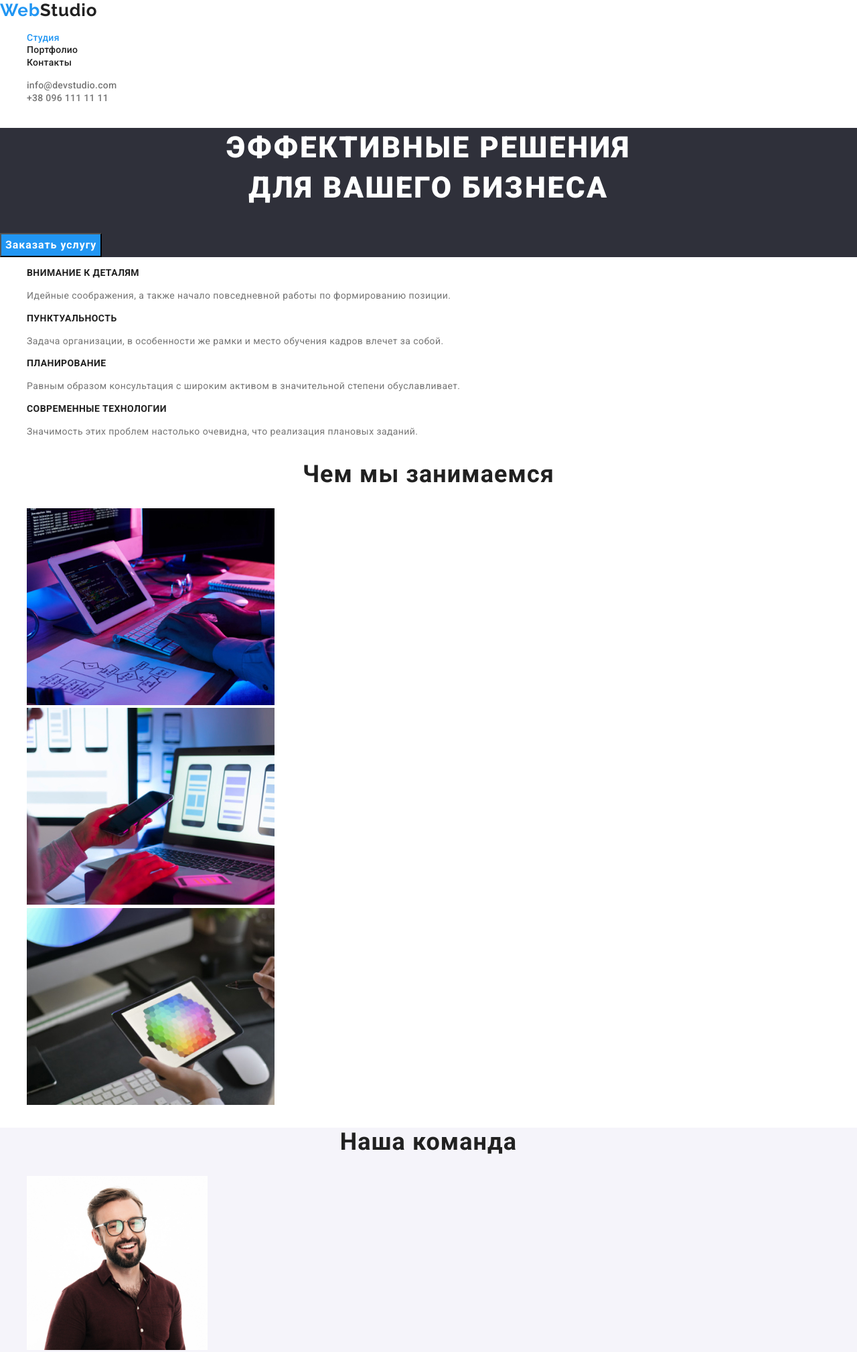
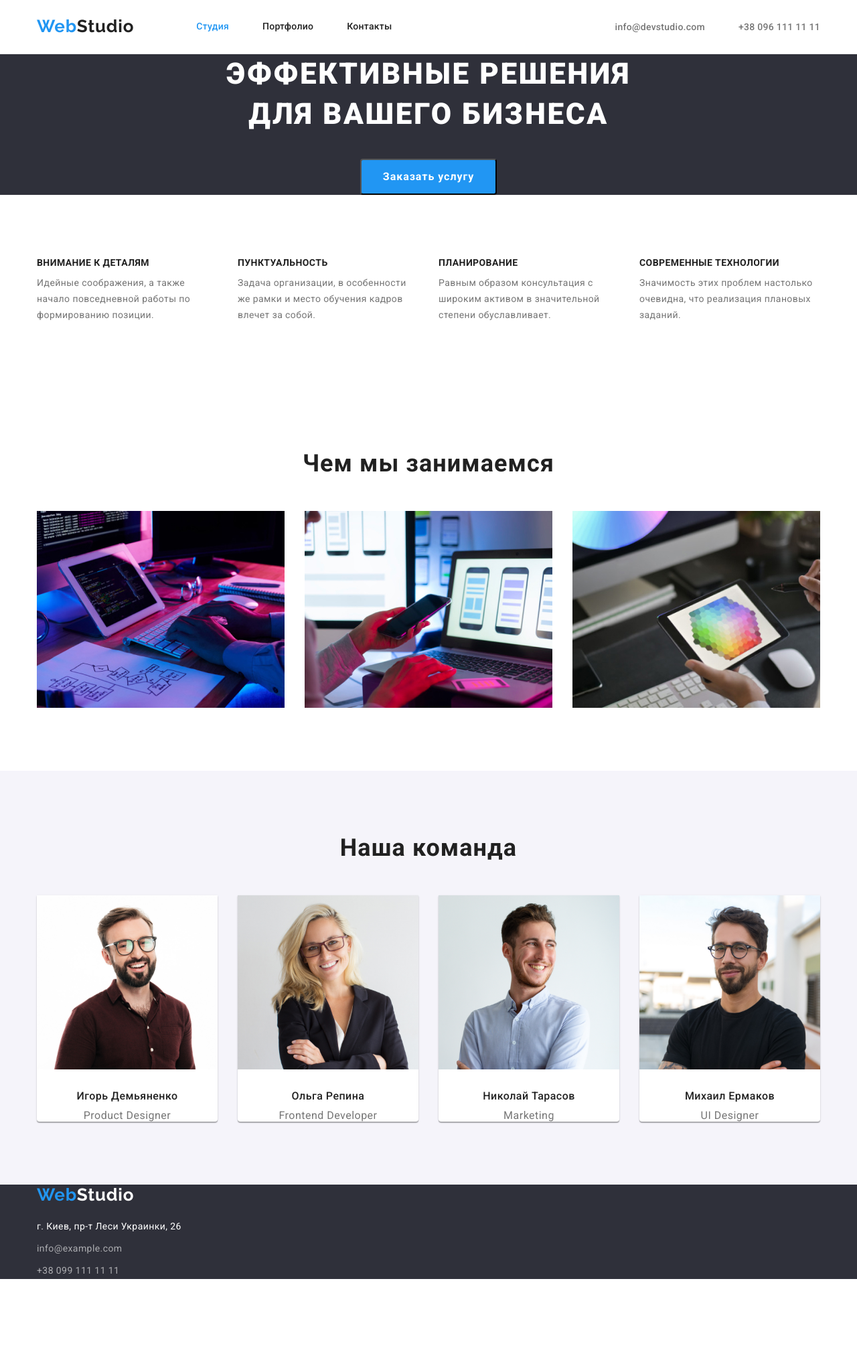
Before and after one commit to Dmitruhub/goit-markup-hw-03, a plain HTML site: page index.html in a window 1280 px wide. Shown: the top 2019 px of the page at 67% size. After the commit the page ends 1910 px from the top, so only its background shows below. Drawn offline with nearby package versions, Linux system fonts and the light colour scheme.

Commit message:
Здача 3-го задания

```diff
--- a/css/styles.css
+++ b/css/styles.css
@@ -16,6 +16,11 @@
   --button-color: #188ce8;
   --header-list-color: #757575;
   --address-list-color: rgba(255, 255, 255, 0.6);
+  --border-color: #eeeeee;
+  --border-hed-color: #ececec;
+  --box-shadow-one: rgba(0, 0, 0, 0.12);
+  --box-shadow-two: rgba(0, 0, 0, 0.14);
+  --box-shadow-three: rgba(0, 0, 0, 0.2);
 }
 
 body {
@@ -25,16 +30,44 @@ body {
 }
 .list {
   list-style: none;
+  padding: 0;
+  margin: 0;
 }
 .link {
   text-decoration: none;
 }
 
 /*            header            */
+.container {
+  margin-left: auto;
+  margin-right: auto;
+  width: 1200px;
+  padding: 0 15px;
+}
+
 .header {
   background-color: var(--primery-bg-color);
+  border-bottom: 1px solid var(--border-hed-color)
 }
+
+.main-list {
+  display: flex;
+  align-items: center;
+}
+
+.header-list {
+  display: flex;
+}
+
+.header-list .header-item + .header-item {
+  margin-left: 50px;
+}
+
 .header-logo {
+  display: block;
+  padding-top: 24px;
+  padding-bottom: 25px;
+  margin-right: 43px;
   color: var(--accennt-color);
   font-family: "Raleway";
   font-weight: 700;
@@ -42,52 +75,49 @@ body {
   line-height: 1.19;
   letter-spacing: 0.03em;
 }
-.header span {
+
+.logo-black {
   color: var(--title-text-color);
 }
-.header-nav {
-  color: var(--title-text-color);
-}
-.header-list .link.current {
-  color: var(--accennt-color);
-}
-.header-logo .link:hover,
-.header-logo .link:focus {
-  color: var(--accennt-color);
-}
+
+.link.current,
 .header-list .link:hover,
 .header-list .link:focus {
   color: var(--accennt-color);
 }
-.header-item {
-}
+
 .header-link {
+  display: block;
+  padding-top: 32px;
+  padding-bottom: 32px;
   font-weight: 500;
   font-size: 14px;
   line-height: 1.14;
   letter-spacing: 0.02em;
   color: var(--title-text-color);
 }
-.header-mail {
+
+.contacts {
+  margin-left: auto;
+}
+
+.header-mail,
+.header-tel {
   color: var(--header-list-color);
   font-weight: 500;
   font-size: 14px;
   line-height: 1.14;
   letter-spacing: 0.02em;
 }
-.header-tel {
-  font-weight: 500;
-  font-size: 14px;
-  line-height: 1.14;
-  letter-spacing: 0.02em;
-  color: var(--header-list-color);
-}
 
 /*                     hero                  */
 .hero {
   background-color: var(--background-color);
+  text-align: center;
 }
 .hero-title {
+  margin-top: 0;
+  margin-bottom: 30;
   color: var(--primery-bg-color);
   background-color: var(--background-color);
   font-weight: 900;
@@ -98,34 +128,43 @@ body {
   text-transform: uppercase;
 }
 .hero-button {
+  border-radius: 4px;
+  padding: 10px 32px;
   color: var(--primery-bg-color);
   background-color: var(--accennt-color);
   font-family: inherit;
   font-weight: 700;
   font-size: 16px;
   line-height: 1.88;
-  display: flex;
   align-items: center;
   text-align: center;
   letter-spacing: 0.06em;
+  cursor: pointer;
 }
-.hero-button.activ:hover,
-.hero-button.activ:focus {
-  color: var(--primery-bg-color);
+.hero-button:hover,
+.hero-button:focus {
   background-color: var(--button-color);
 }
 
 /*                  benefits                  */
 .benefits {
+  padding-top: 94px;
+  padding-bottom: 94px;
+  margin-top: 0;
+  margin-bottom: 0;
   background-color: var(--primery-bg-color);
 }
 .benefits-list {
+  display: flex;
+  justify-content: space-between;
 }
-.benefits-item {
+.benefits-list .benefits-item + .benefits-item {
+  margin-left: 30px;
 }
-.list {
-}
+
 .benefits-title {
+  margin-top: 0;
+  margin-bottom: 10px;
   color: var(--title-text-color);
   font-weight: 700;
   font-size: 14px;
@@ -134,6 +173,9 @@ body {
   text-transform: uppercase;
 }
 .benefits-text {
+  width: 270px;
+  margin-top: 0;
+  margin-bottom: 0;
   color: var(--header-list-color);
   font-size: 14px;
   line-height: 1.71;
@@ -143,8 +185,12 @@ body {
 /*               worktipes                */
 .worktypes {
   background-color: var(--primery-bg-color);
+  padding-top: 94px;
+  padding-bottom: 94px;
 }
 .worktypes-title {
+  margin-top: 0;
+  margin-bottom: 50px;
   color: var(--title-text-color);
   font-weight: 700;
   font-size: 36px;
@@ -152,16 +198,31 @@ body {
   text-align: center;
   letter-spacing: 0.03em;
 }
+
 .worktypes-list {
+  display: flex;
 }
-.worktypes-item {
+
+.worktypes-list .worktypes-item + .worktypes-item {
+  margin-left: 30px;
+}
+
+.photo {
+  background-color: var(--primery-bg-color);
+  display: block;
+  max-width: 100%,
+  height: auto
 }
 
 /*                      command                  */
 .command {
+  padding-top: 94px;
+  padding-bottom: 94px;
   background-color: var(--command-bg-color);
 }
 .command-title {
+  margin-top: 0;
+  margin-bottom: 50px;
   color: var(--title-text-color);
   font-weight: 700;
   font-size: 36px;
@@ -170,6 +231,8 @@ body {
   letter-spacing: 0.03em;
 }
 .command-text {
+  margin-top: 0;
+  margin-bottom: 0;
   color: var(--header-list-color);
   font-size: 16px;
   line-height: 1.19;
@@ -177,10 +240,19 @@ body {
   letter-spacing: 0.03em;
 }
 .command-list {
+  display: flex;
+  justify-content: space-between;
+}
+.command-list .command-item + .command-item {
+  margin-left: 30px;
 }
 .command-item {
+  box-shadow: 0px 1px 3px var(--box-shadow-one), 0px 1px 1px var(--box-shadow-two), 0px 2px 1px var(--box-shadow-three);
+  border-radius: 0px 0px 4px 4px;
 }
 .command-photo {
+  margin-top: 30px;
+  margin-bottom: 10px;
   color: var(--title-text-color);
   font-weight: 500;
   font-size: 16px;
@@ -194,8 +266,8 @@ body {
   color: var(--primery-bg-color);
   background-color: var(--background-color);
 }
+
 .footer .footer-logo {
-  color: var(--accennt-color);
   color: var(--accennt-color);
   font-family: "Raleway";
   font-weight: 700;
@@ -203,15 +275,22 @@ body {
   line-height: 1.19;
   letter-spacing: 0.03em;
 }
+
 .footer span {
   color: var(--primery-bg-color);
 }
+
+.white {
+  color: var(--primery-bg-color);
+}
 .address {
+  font-family: "Roboto";
+  font-style: normal;
 }
 .address-text {
+  margin-top: 0;
+  margin-bottom: 9px;
   color: var(--primery-bg-color);
-  font-family: "Roboto";
-  font-style: normal;
   font-size: 14px;
   line-height: 1.71;
   letter-spacing: 0.03em;
@@ -220,40 +299,65 @@ body {
 .address-list .link:focus {
   color: var(--accennt-color);
 }
-.address-item {
+.address-item:first-child {
+  margin-top: 0;
+  margin-bottom: 9px;
 }
 .address-mail {
   color: var(--address-list-color);
-  font-family: "Roboto";
-  font-style: normal;
   font-size: 14px;
   line-height: 1.71;
   letter-spacing: 0.03em;
 }
 .address-tel {
   color: var(--address-list-color);
-  font-family: "Roboto";
-  font-style: normal;
   font-size: 14px;
   line-height: 1.71;
   letter-spacing: 0.03em;
 }
+.logo {
+  margin-top: 0;
+  margin-bottom: 20px;
+}
 
 /*               portfolio               */
 .portfolio {
+  padding-top: 94px;
+  padding-bottom: 94px;
 }
 .portfoliobutton:hover,
 .portfoliobutton:focus {
   color: var(--primery-bg-color);
   background-color: var(--accennt-color);
 }
-.portfoliobutton-item {
+.portfoliobutton-list {
+  display: flex;
+  margin-bottom: 34px;
+  justify-content: center;
+}
+.portfoliobutton-list .portfoliobutton-item + .portfoliobutton-item {
+  margin-left: 8px;
 }
 .portfolio-list {
+  display: flex;
+  flex-wrap: wrap;
 }
 .portfolio-item {
+  width: calc((100% - 60px) / 3);
+  margin-right: 30px;
+  margin-bottom: 30px;
 }
+
+.portfolio-item:nth-child(3n) {
+  margin-right: 0;
+}
+.portfolio-item:nth-last-child(-n+3) {
+  margin-bottom: 0;
+}
+
 .portfolio-title {
+  margin-top: 20px;
+  margin-bottom: 4px;
   color: var(--title-text-color);
   font-weight: 700;
   font-size: 18px;
@@ -261,13 +365,18 @@ body {
   letter-spacing: 0.06em;
 }
 .portfolio-text {
+  margin: 0;
   color: var(--header-list-color);
   font-size: 16px;
   line-height: 1.88;
   letter-spacing: 0.03em;
 }
 .portfoliobutton {
+  padding: 6px 22px;
+  border-radius: 4px;
   color: var(--title-text-color);
+  background-color: var(--command-bg-color);
+  border: transparent;
   cursor: pointer;
   font-family: inherit;
   font-weight: 500;
@@ -276,3 +385,10 @@ body {
   text-align: center;
   letter-spacing: 0.03em;
 }
+.current-button {
+  color: var(--primery-bg-color);
+  background-color: var(--accennt-color);
+}
+.portfolio-bottom {
+border: 1px solid var(--border-color);
+}
--- a/index.html
+++ b/index.html
@@ -23,67 +23,76 @@
   <body>
     <!--Шапка сайта-->
     <header class="header">
+      <div class="container main-list">
         <nav class="header-nav">
-        <a lang="en" href="" class="header-logo link">Web<span>Studio</span></a>
-        <ul class="header-list">
-          <li class="header-item list">
+          <ul class="header-list list">
+            <li class="header-item">
+              <a lang="en" href="" class="header-logo link"
+                >Web<span class="logo-black">Studio</span></a
+              >
+            </li>
+            <li class="header-item">
               <a href="" class="header-link link current">Студия</a>
             </li>
-          <li class="header-item list">
+            <li class="header-item">
               <a href="./portfolio.html" class="header-link link">Портфолио</a>
             </li>
-          <li class="header-item list">
+            <li class="header-item">
               <a href="" class="header-link link">Контакты</a>
             </li>
           </ul>
         </nav>
-      <ul class="header-list">
-        <li class="header-item list">
+        <div class="contacts">
+          <ul class="header-list list">
+            <li class="header-item">
               <a href="mailto:info@devstudio.com" class="header-mail link"
                 >info@devstudio.com</a
               >
             </li>
-        <li class="header-item list">
+            <li class="header-item">
               <a href="tel:+380961111111" class="header-tel link"
                 >+38 096 111 11 11</a
               >
             </li>
           </ul>
+        </div>
+      </div>
     </header>
 
     <main>
       <!--Герой-->
       <section class="hero">
         <h1 class="hero-title">Эффективные решения <br />для вашего бизнеса</h1>
-        <button type="button" class="hero-button activ">Заказать услугу</button>
+        <button type="button" class="hero-button">Заказать услугу</button>
       </section>
 
       <!--Преимущества-->
       <section class="benefits">
+        <div class="container">
           <h2 hidden>Наши преимущества</h2>
-        <ul class="benefits-list">
-          <li class="benefits-item list">
+          <ul class="benefits-list list">
+            <li class="benefits-item">
               <h3 class="benefits-title">Внимание к деталям</h3>
               <p class="benefits-text">
                 Идейные соображения, а также начало повседневной работы по
                 формированию позиции.
               </p>
             </li>
-          <li class="benefits-item list">
+            <li class="benefits-item">
               <h3 class="benefits-title">Пунктуальность</h3>
               <p class="benefits-text">
-              Задача организации, в особенности же рамки и место обучения кадров
-              влечет за собой.
+                Задача организации, в особенности же рамки и место обучения
+                кадров влечет за собой.
               </p>
             </li>
-          <li class="benefits-item list">
+            <li class="benefits-item">
               <h3 class="benefits-title">Планирование</h3>
               <p class="benefits-text">
                 Равным образом консультация с широким активом в значительной
                 степени обуславливает.
               </p>
             </li>
-          <li class="benefits-item list">
+            <li class="benefits-item">
               <h3 class="benefits-title">Современные технологии</h3>
               <p class="benefits-text">
                 Значимость этих проблем настолько очевидна, что реализация
@@ -91,33 +100,38 @@
               </p>
             </li>
           </ul>
+        </div>
       </section>
 
       <!--Виды работ-->
       <section class="worktypes">
+        <div class="container">
           <h2 class="worktypes-title">Чем мы занимаемся</h2>
-        <ul class="worktypes-list">
-          <li class="worktypes-item list">
+          <ul class="worktypes-list list">
+            <li class="worktypes-item">
               <a href="">
                 <img
+                  class="photo"
                   src="./img/comp1.jpg"
                   alt="разработка програмного обеспечения"
                   width="370"
                 />
               </a>
             </li>
-          <li class="worktypes-item list">
+            <li class="worktypes-item">
               <a href="">
                 <img
+                  class="photo"
                   src="./img/comp2.jpg"
                   alt="тестирование мобильного приложения"
                   width="370"
                 />
               </a>
             </li>
-          <li class="worktypes-item list">
+            <li class="worktypes-item">
               <a href="">
                 <img
+                  class="photo"
                   src="./img/comp3.jpg"
                   alt="работа с палитрой цветов"
                   width="370"
@@ -125,14 +139,17 @@
               </a>
             </li>
           </ul>
+        </div>
       </section>
 
       <!--Команда-->
       <section class="command">
+        <div class="container">
           <h2 class="command-title">Наша команда</h2>
-        <ul class="command-list">
-          <li class="command-item list">
+          <ul class="command-list list">
+            <li class="command-item photo">
               <img
+                class="photo"
                 lang="en"
                 src="./img/photo1.jpg"
                 alt="Product Designer"
@@ -141,8 +158,9 @@
               <h3 class="command-photo">Игорь Демьяненко</h3>
               <p lang="en" class="command-text">Product Designer</p>
             </li>
-          <li class="command-item list">
+            <li class="command-item photo">
               <img
+                class="photo"
                 lang="en"
                 src="./img/photo2.jpg"
                 alt="Frontend Developer"
@@ -151,13 +169,20 @@
               <h3 class="command-photo">Ольга Репина</h3>
               <p lang="en" class="command-text">Frontend Developer</p>
             </li>
-          <li class="command-item list">
-            <img lang="en" src="./img/photo3.jpg" alt="Marketing" width="270" />
+            <li class="command-item photo">
+              <img
+                class="photo"
+                lang="en"
+                src="./img/photo3.jpg"
+                alt="Marketing"
+                width="270"
+              />
               <h3 class="command-photo">Николай Тарасов</h3>
               <p lang="en" class="command-text">Marketing</p>
             </li>
-          <li class="command-item list">
+            <li class="command-item photo">
               <img
+                class="photo"
                 lang="en"
                 src="./img/photo4.jpg"
                 alt="UI Designer"
@@ -167,27 +192,34 @@
               <p lang="en" class="command-text">UI Designer</p>
             </li>
           </ul>
+        </div>
       </section>
     </main>
 
     <!--Подвал-->
     <footer class="footer">
-      <a lang="en" href="" class="footer-logo link">Web<span>Studio</span></a>
+      <div class="container">
+        <div class="logo">
+          <a lang="en" href="" class="footer-logo link"
+            >Web<span class="white">Studio</span></a
+          >
+        </div>
         <address class="address">
           <p class="address-text">г. Киев, пр-т Леси Украинки, 26</p>
-        <ul class="address-list">
-          <li class="address-item list">
+          <ul class="address-list list">
+            <li class="address-item">
               <a href="mailto:info@example.com" class="address-mail link"
                 >info@example.com</a
               >
             </li>
-          <li class="address-item list">
+            <li class="address-item">
               <a href="tel:+380991111111" class="address-tel link"
                 >+38 099 111 11 11</a
               >
             </li>
           </ul>
         </address>
+      </div>
     </footer>
   </body>
 </html>
```
Also changed, not shown: portfolio.html (+92 -31 lines). Lines whose indentation alone changed are shown as unchanged.
